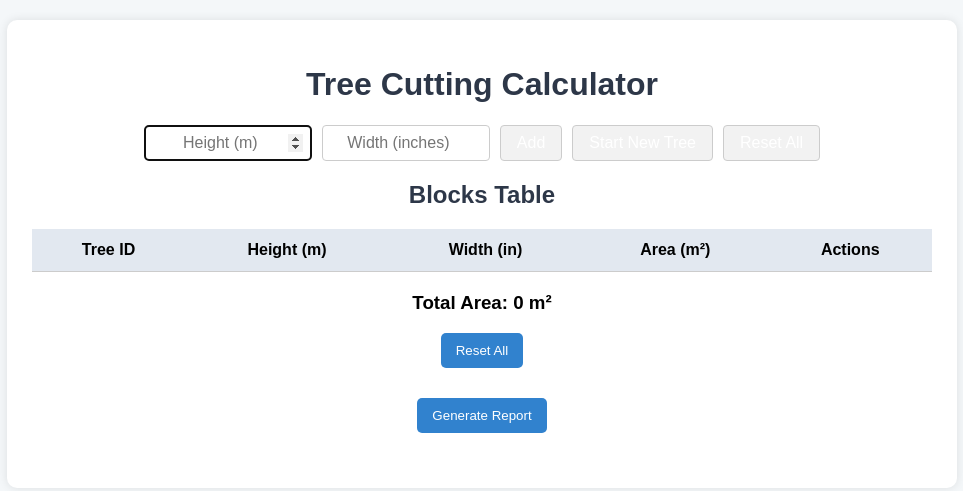
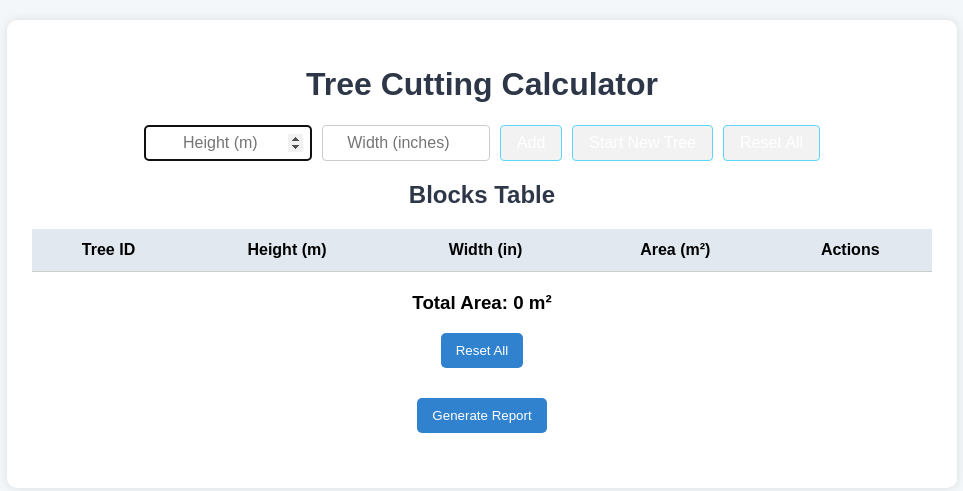
Before and after one commit to Digvijaykarande/tree-cuting, a plain HTML site: page index.html in a window 1280 px wide. Shown: the whole page, without its empty margins (158-1121 px from the left). Drawn offline with Linux system fonts and the light colour scheme.

Commit message:
project aaded

```diff
--- a/style.css
+++ b/style.css
@@ -88,7 +88,7 @@ th {
   font-size: 16px;
   cursor: pointer;
   background-color: #f2f2f2;
-  border: 1px solid #ccc;
+  border: 1px solid #59d7f6;
   border-radius: 4px;
 }
 
```
